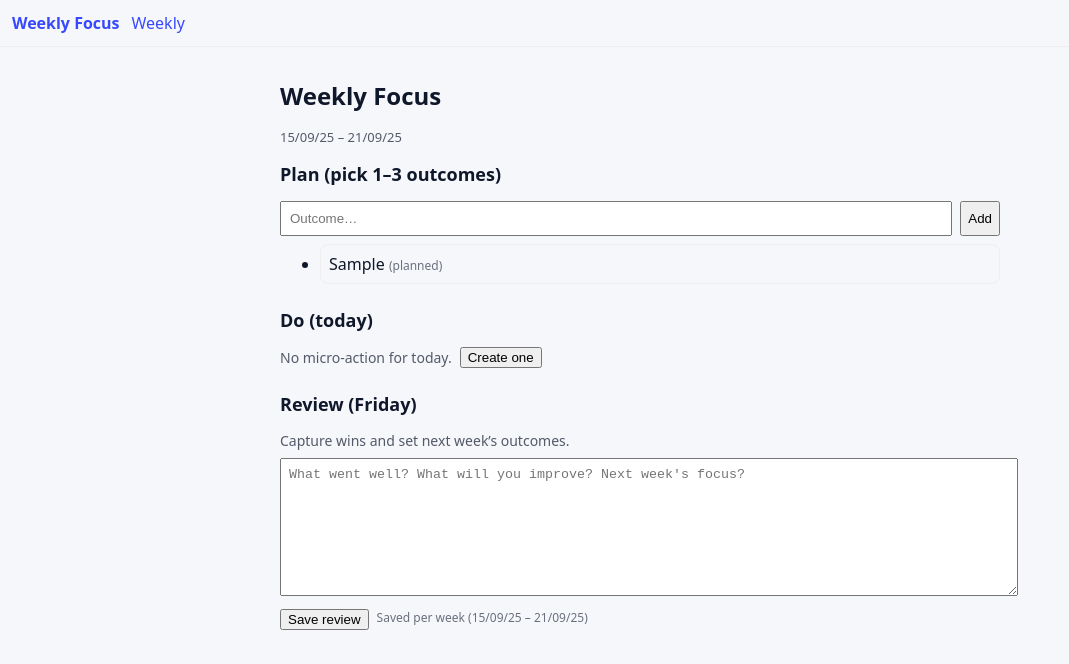
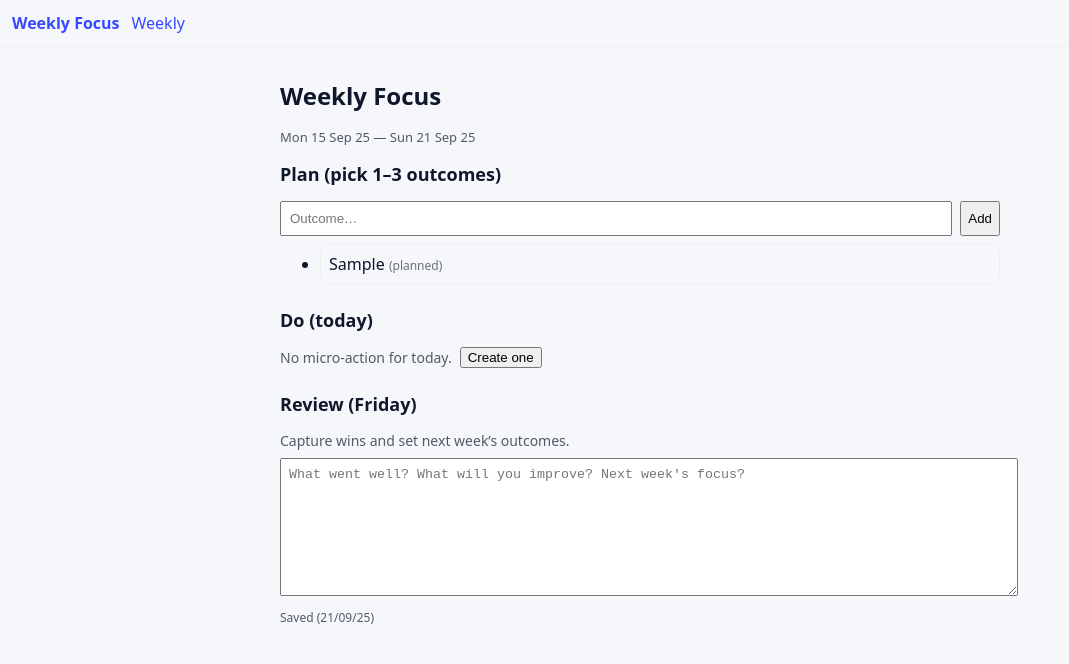
Before and after one commit to ricardo2881/lifecoach, a React (Vite) app in the folder vitejs-vite-t1pxjefp/: page /#/ in a window 1280 px wide. Both pictures are taken after typing "Sample" into the empty fields and a click on the button "Add". Shown: the top 664 px of the page, without its empty margins (0-1069 px from the left). Built offline with nearby package versions, Linux system fonts and the light colour scheme.

Commit message:
Update Weekly.tsx

```diff
--- a/vitejs-vite-t1pxjefp/src/routes/Weekly.tsx
+++ b/vitejs-vite-t1pxjefp/src/routes/Weekly.tsx
@@ -1,5 +1,5 @@
 // vitejs-vite-t1pxjefp/src/routes/Weekly.tsx
-import React, { useEffect, useState } from "react";
+import React, { useEffect, useMemo, useRef, useState } from "react";
 import { db, Week, Outcome as OType, MicroAction as AType } from "../data/store";
 import {
   isoWeekId,
@@ -8,6 +8,7 @@ import {
   todayISO,
   displayDate,
   displayDateTime,
+  displayDateLong,
 } from "../utils/date";
 
 type Outcome = OType;
@@ -22,6 +23,10 @@ export default function Weekly() {
   const [remaining, setRemaining] = useState<number>(120);
   const [running, setRunning] = useState<boolean>(false);
   const [reviewNotes, setReviewNotes] = useState<string>("");
+  const [saveStatus, setSaveStatus] = useState<"idle" | "saving" | "saved">("idle");
+
+  // For debounced auto-save
+  const saveTimer = useRef<number | null>(null);
 
   // ---- load on mount ----
   useEffect(() => {
@@ -84,6 +89,12 @@ export default function Weekly() {
       return;
     }
 
+    // Optionally mark first as "in_progress"
+    if (first.status === "planned") {
+      await db.outcomes.put({ ...first, status: "in_progress" });
+      setOutcomes(await db.outcomes.where("weekId").equals(week.id).toArray());
+    }
+
     const a: MicroAction = {
       id: crypto.randomUUID(),
       outcomeId: first.id,
@@ -97,8 +108,14 @@ export default function Weekly() {
     setRunning(false);
   }
 
-  async function saveReview() {
+  // Auto-save review (debounced ~800ms)
+  useEffect(() => {
     if (!week) return;
+    // Ignore the very first load (when notes are set from DB)
+    // We'll treat any subsequent changes as user typing.
+    setSaveStatus("saving");
+    if (saveTimer.current) window.clearTimeout(saveTimer.current);
+    saveTimer.current = window.setTimeout(async () => {
       await db.reviews.put({
         id: week.id,
         weekId: week.id,
@@ -106,8 +123,14 @@ export default function Weekly() {
         wins: [],
         kpiSnapshot: {},
       });
-    alert("Review saved.");
-  }
+      setSaveStatus("saved");
+      saveTimer.current = null;
+    }, 800);
+    return () => {
+      if (saveTimer.current) window.clearTimeout(saveTimer.current);
+    };
+    // eslint-disable-next-line react-hooks/exhaustive-deps
+  }, [reviewNotes, week?.id]);
 
   // ---- timer effect ----
   useEffect(() => {
@@ -123,6 +146,13 @@ export default function Weekly() {
               todayAction.completedAt = new Date().toISOString();
               await db.actions.put(todayAction);
               setTodayAction({ ...todayAction });
+
+              // Optional: mark outcome as done on first completion
+              const oc = outcomes.find((o) => o.id === todayAction.outcomeId);
+              if (oc && oc.status !== "done") {
+                await db.outcomes.put({ ...oc, status: "done" });
+                setOutcomes(await db.outcomes.where("weekId").equals(week!.id).toArray());
+              }
             }
           })();
           return 0;
@@ -132,11 +162,13 @@ export default function Weekly() {
     }, 1000);
 
     return () => clearInterval(t);
-  }, [running, todayAction]);
+  }, [running, todayAction, outcomes, week]);
 
   // ---- helpers ----
   const mm = String(Math.floor(remaining / 60)).padStart(2, "0");
   const ss = String(remaining % 60).padStart(2, "0");
+
+  const disableAdd = useMemo(() => outcomes.length >= 3, [outcomes.length]);
 
   // ---- render ----
   return (
@@ -144,7 +176,7 @@ export default function Weekly() {
       <header>
         <h1 style={{ fontSize: 24, fontWeight: 700 }}>Weekly Focus</h1>
         <p style={{ opacity: 0.7, fontSize: 13 }}>
-          {displayDate(week?.startsAt)}{" – "}{displayDate(week?.endsAt)}
+          {displayDateLong(week?.startsAt)}{" — "}{displayDateLong(week?.endsAt)}
         </p>
       </header>
 
@@ -159,7 +191,7 @@ export default function Weekly() {
             placeholder="Outcome…"
             style={{ flex: 1, padding: 8 }}
           />
-          <button onClick={addOutcome} disabled={outcomes.length >= 3}>Add</button>
+          <button onClick={addOutcome} disabled={disableAdd}>Add</button>
         </div>
 
         <ul style={{ marginTop: 8 }}>
@@ -171,6 +203,7 @@ export default function Weekly() {
                 border: "1px solid #eee",
                 borderRadius: 8,
                 marginTop: 6,
+                background: o.status === "done" ? "#f0fff0" : undefined,
               }}
             >
               {o.title}{" "}
@@ -236,16 +269,17 @@ export default function Weekly() {
 
         <textarea
           value={reviewNotes}
-          onChange={(e) => setReviewNotes(e.target.value)}
+          onChange={(e) => {
+            setSaveStatus("saving");
+            setReviewNotes(e.target.value);
+          }}
           placeholder="What went well? What will you improve? Next week's focus?"
           style={{ width: "100%", minHeight: 120, padding: 8 }}
         />
 
-        <div style={{ marginTop: 8, display: "flex", gap: 8 }}>
-          <button onClick={saveReview}>Save review</button>
-          <span style={{ fontSize: 12, opacity: 0.6 }}>
-            Saved per week ({displayDate(week?.startsAt)} – {displayDate(week?.endsAt)})
-          </span>
+        <div style={{ marginTop: 8, fontSize: 12, opacity: 0.7 }}>
+          {saveStatus === "saving" && "Saving…"}
+          {saveStatus === "saved" && `Saved (${displayDate(todayISO())})`}
         </div>
       </section>
     </div>
```
Lines whose indentation alone changed are shown as unchanged.
